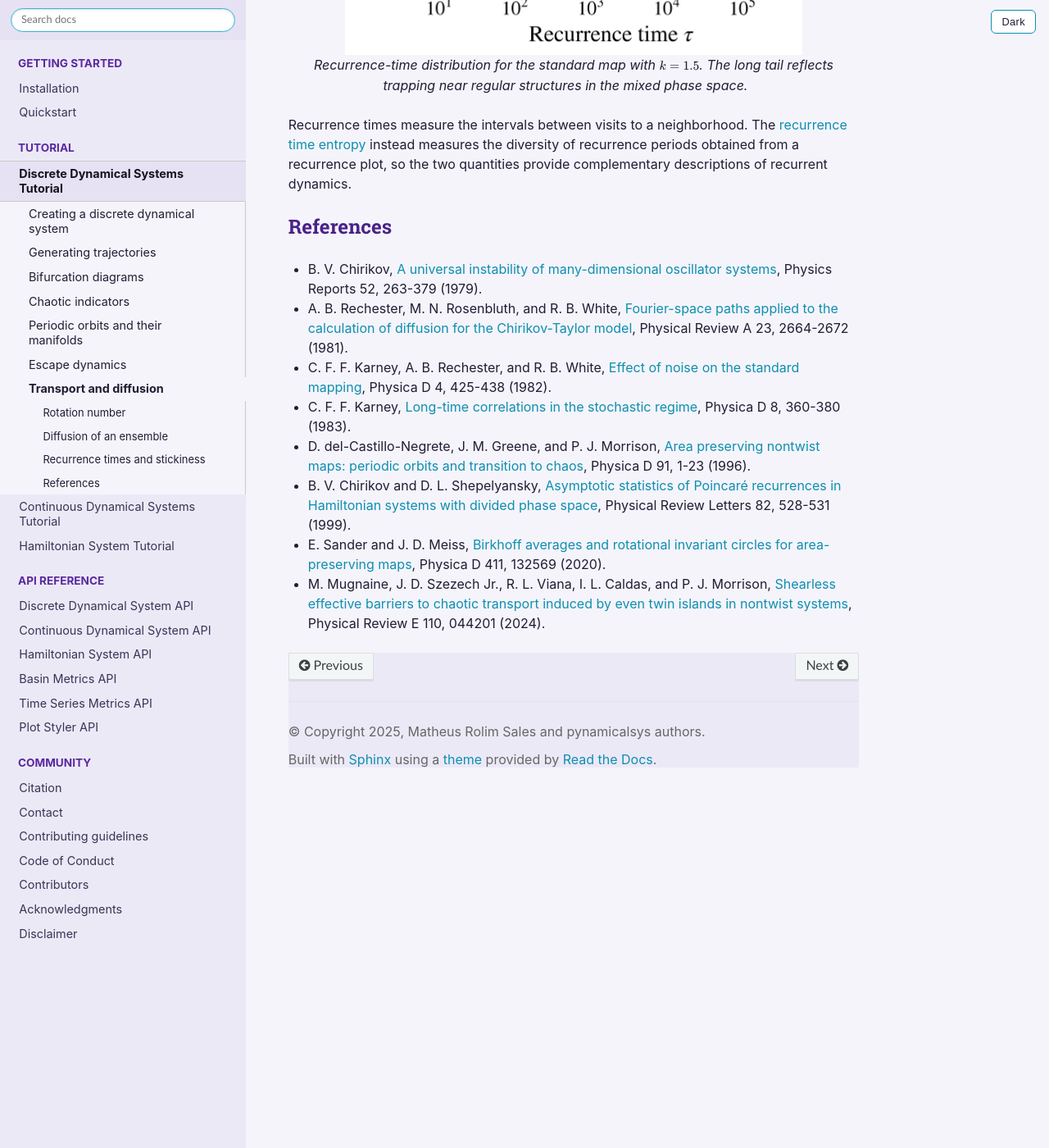
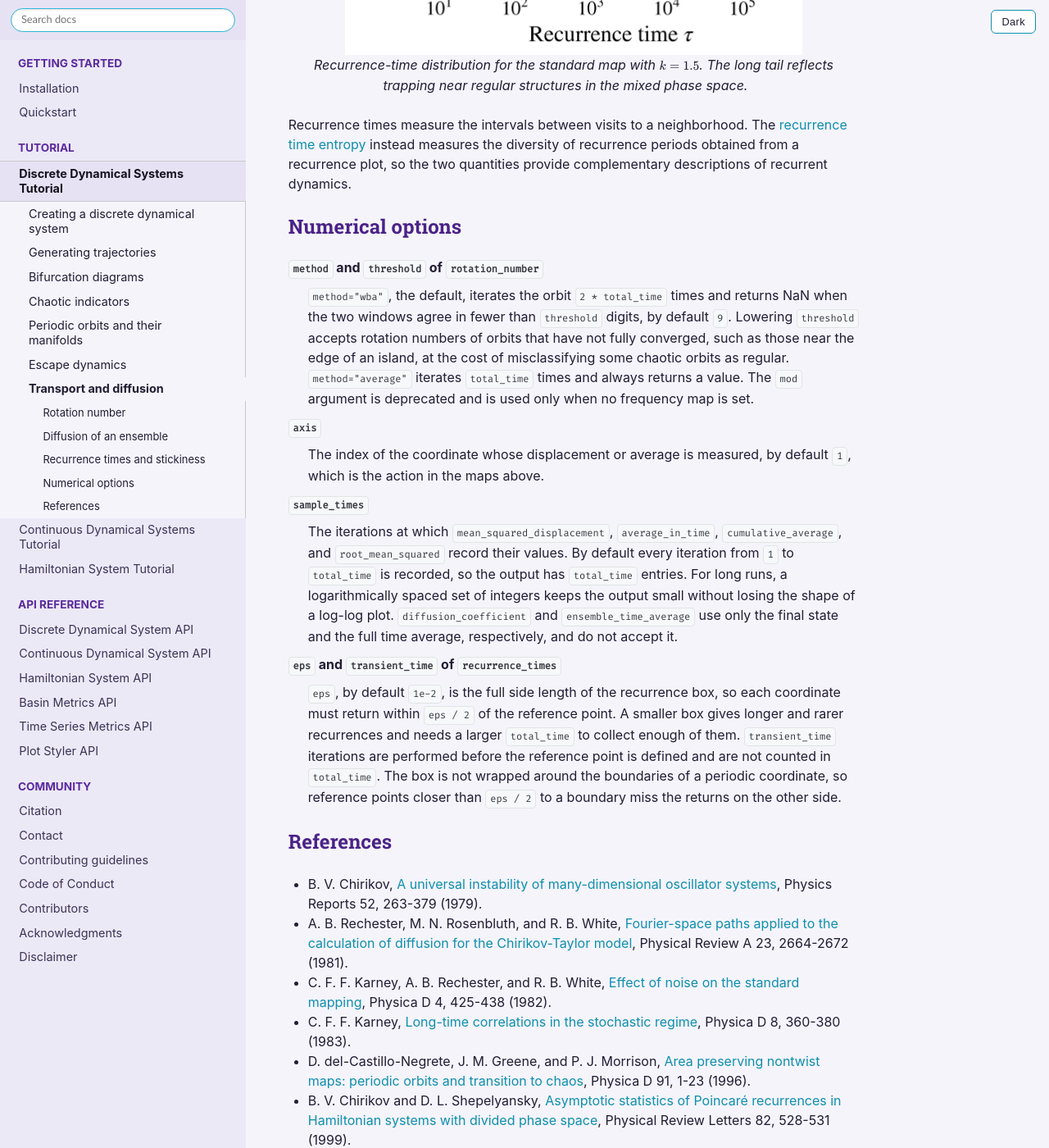
Before and after one commit to mrolims/pynamicalsys, a Sphinx documentation site: the page built from docs/source/dds_transport.rst, in a window 1280 px wide and 1400 px high, scrolled down 8475 px. Shown: the whole window at 82% size. Built offline with Sphinx 7.4.7 and the Read the Docs theme 3.1.0, drawn with Linux system fonts in a browser that asks for light colours; the version number could not be read and is left out.

Commit message:
docs: add numerical options to the discrete transport page

```diff
--- a/docs/source/dds_transport.rst
+++ b/docs/source/dds_transport.rst
@@ -285,6 +285,21 @@ The observed return times range from 7 iterations to more than 475,000 iteration
 
 Recurrence times measure the intervals between visits to a neighborhood. The :doc:`recurrence time entropy <dds_rte>` instead measures the diversity of recurrence periods obtained from a recurrence plot, so the two quantities provide complementary descriptions of recurrent dynamics.
 
+Numerical options
+~~~~~~~~~~~~~~~~~
+
+``method`` and ``threshold`` of ``rotation_number``
+    ``method="wba"``, the default, iterates the orbit ``2 * total_time`` times and returns NaN when the two windows agree in fewer than ``threshold`` digits, by default ``9``. Lowering ``threshold`` accepts rotation numbers of orbits that have not fully converged, such as those near the edge of an island, at the cost of misclassifying some chaotic orbits as regular. ``method="average"`` iterates ``total_time`` times and always returns a value. The ``mod`` argument is deprecated and is used only when no frequency map is set.
+
+``axis``
+    The index of the coordinate whose displacement or average is measured, by default ``1``, which is the action in the maps above.
+
+``sample_times``
+    The iterations at which ``mean_squared_displacement``, ``average_in_time``, ``cumulative_average``, and ``root_mean_squared`` record their values. By default every iteration from ``1`` to ``total_time`` is recorded, so the output has ``total_time`` entries. For long runs, a logarithmically spaced set of integers keeps the output small without losing the shape of a log-log plot. ``diffusion_coefficient`` and ``ensemble_time_average`` use only the final state and the full time average, respectively, and do not accept it.
+
+``eps`` and ``transient_time`` of ``recurrence_times``
+    ``eps``, by default ``1e-2``, is the full side length of the recurrence box, so each coordinate must return within ``eps / 2`` of the reference point. A smaller box gives longer and rarer recurrences and needs a larger ``total_time`` to collect enough of them. ``transient_time`` iterations are performed before the reference point is defined and are not counted in ``total_time``. The box is not wrapped around the boundaries of a periodic coordinate, so reference points closer than ``eps / 2`` to a boundary miss the returns on the other side.
+
 References
 ~~~~~~~~~~
 
```
